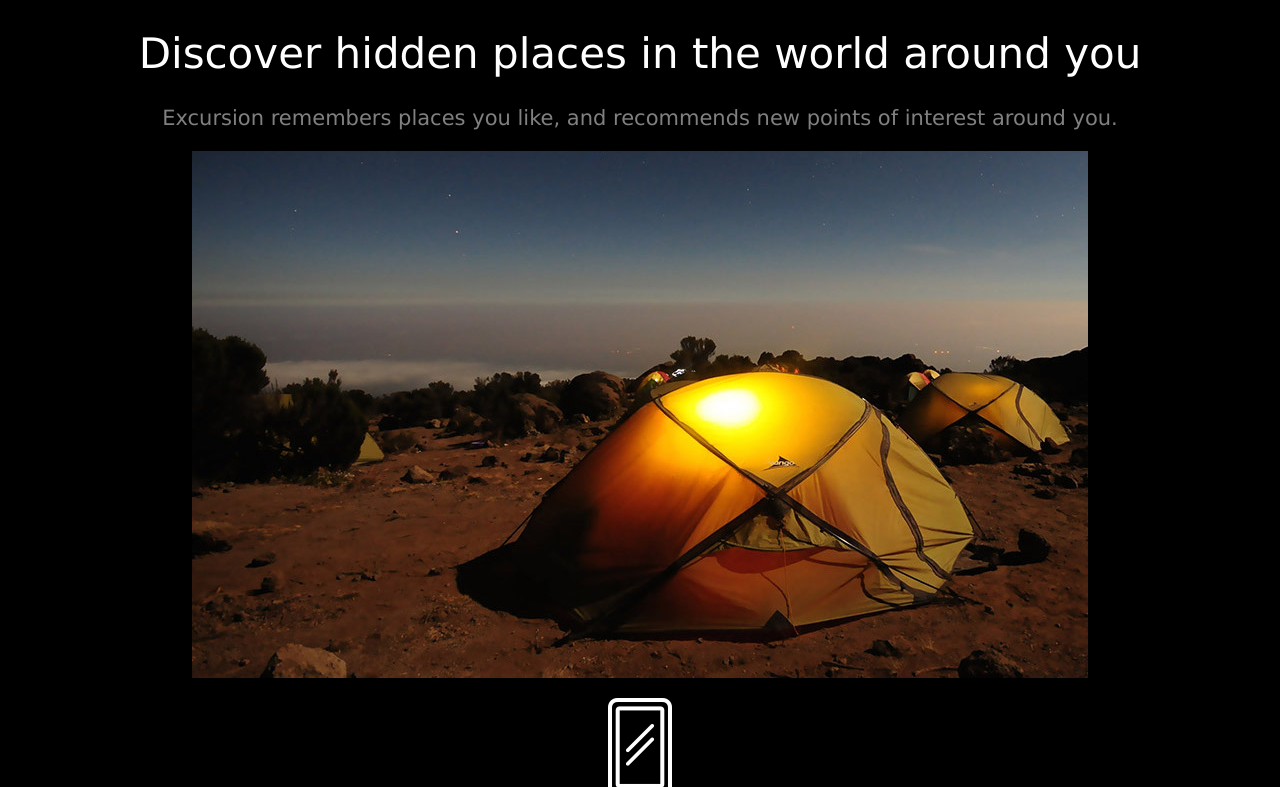
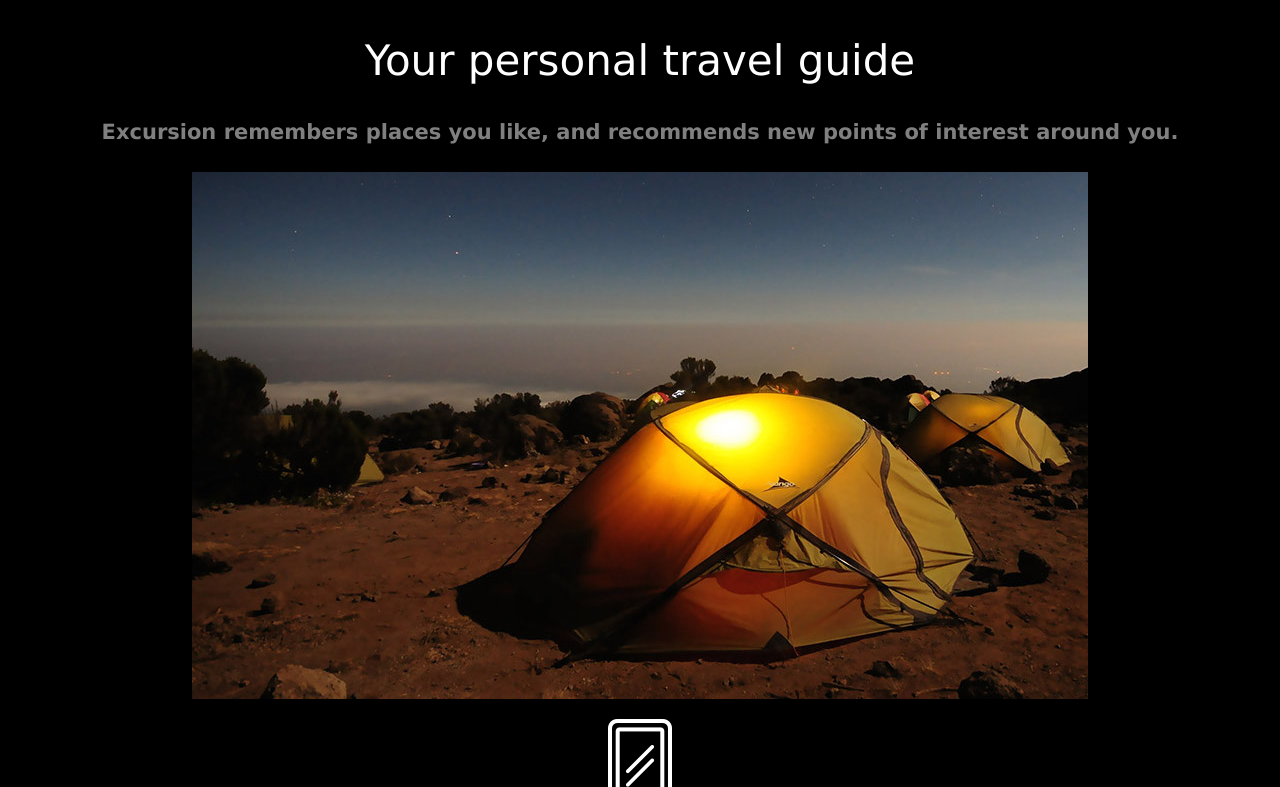
Before and after one commit to MarshallWilson/excursions, a plain HTML site: page index.html in a window 1280 px wide. Shown: the part 313-1100 px from the top of the page. Drawn offline with Linux system fonts and the light colour scheme.

Commit message:
adjust css

```diff
--- a/index.html
+++ b/index.html
@@ -15,8 +15,8 @@
         <source src="resources/videos/excursion.mp4" type="video/mp4">
     </video>
 
-    <h1 class = 'travel'>Discover hidden places in the world around you</h1>
-    <p class = 'remember'>Excursion remembers places you like, and recommends new points of interest around you.</p>
+    <h2 class = 'header--secondary'>Your personal travel guide</h2>
+    <h4 class = 'header--subheader'>Excursion remembers places you like, and recommends new points of interest around you.</h4>
 
     <p class = 'images'><img src="resources/images/camp.jpeg" alt="Small tent pitched on a rocky campsite at dusk with tents"></p>
 
--- a/resources/css/style.css
+++ b/resources/css/style.css
@@ -8,6 +8,17 @@ body {
     color: white;
     font-weight: normal;
     font-size: 50px;
+}
+
+.header--secondary {
+    color: white;
+    font-weight: normal;
+    font-size: 42px;
+}
+
+.header--subheader {
+    color: grey;
+    font-size: 21px;
 }
 
 .link-cta {
```
